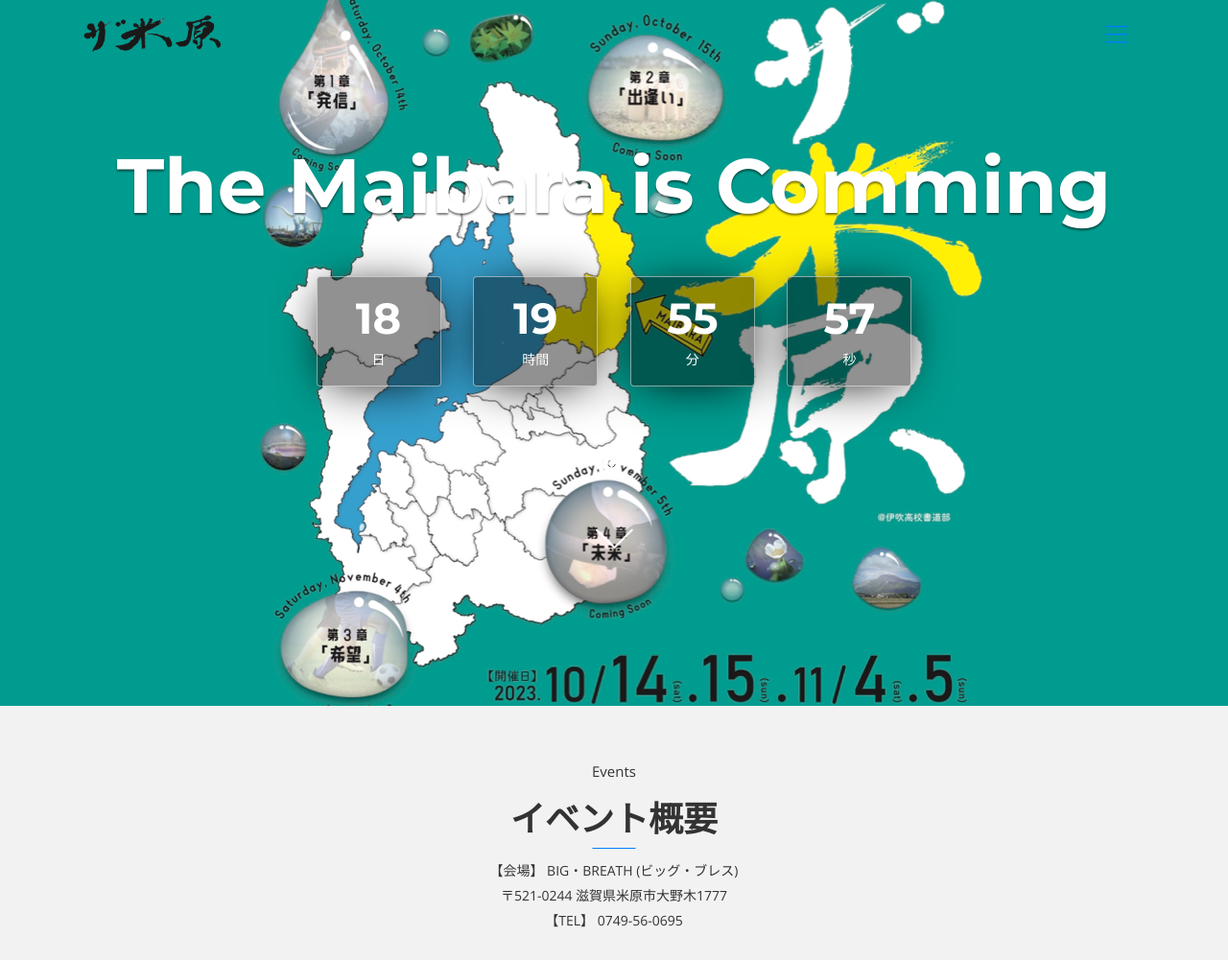
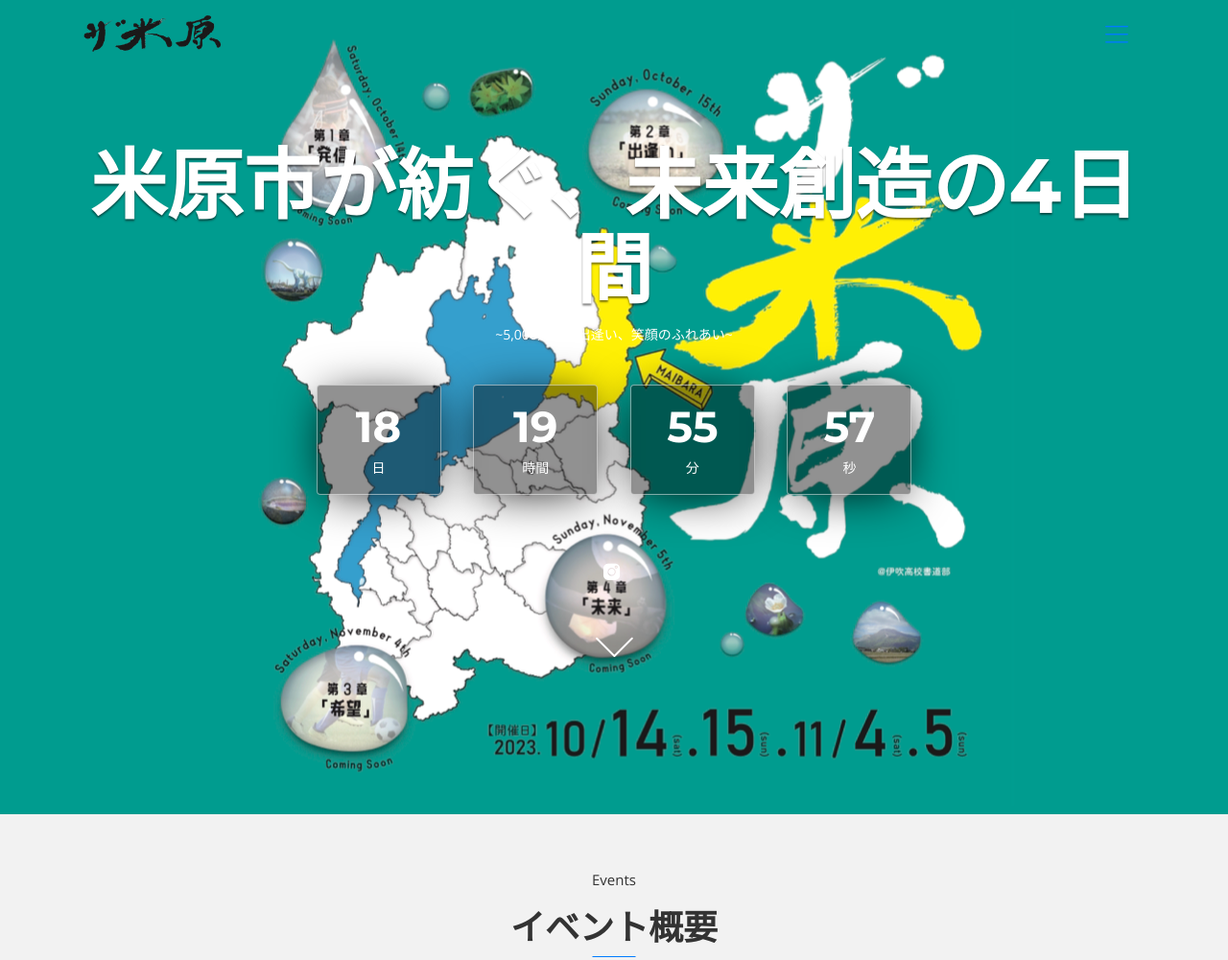
Before and after one commit to shin3-11/maibara, a plain HTML site: page index.html in a window 1280 px wide. Shown: the top 1001 px of the page at 96% size. Drawn offline with nearby package versions, Linux system fonts and the light colour scheme; some packages are replaced by stand-ins of ours; files whose address does not match are found by name.

Commit message:
Updateh2

```diff
--- a/index.html
+++ b/index.html
@@ -116,8 +116,8 @@
       <div class="row text-center">
         <div class="col-md-12 col-sm-12 col-xs-12">
           <div class="heading-count">
-            <h2>The Maibara is Comming</h2>
-            <!-- <p>Our exciting new website is coming soon! Check back later...</p> -->
+            <h2>米原市が紡ぐ、未来創造の4日間</h2>
+            <p>~5,000人との出逢い、笑顔のふれあい~</p>
           </div>
         </div>
         <div class="col-md-12 col-sm-12 col-xs-12">
```
